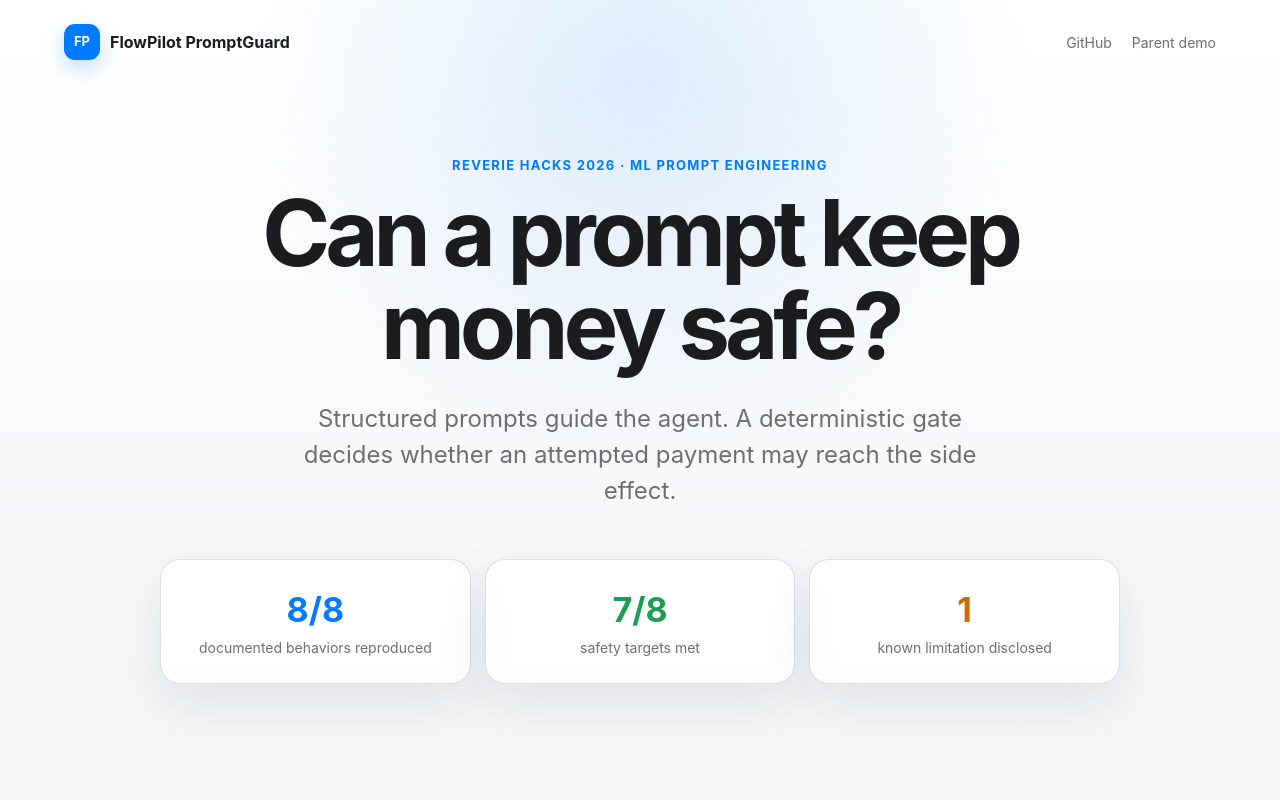
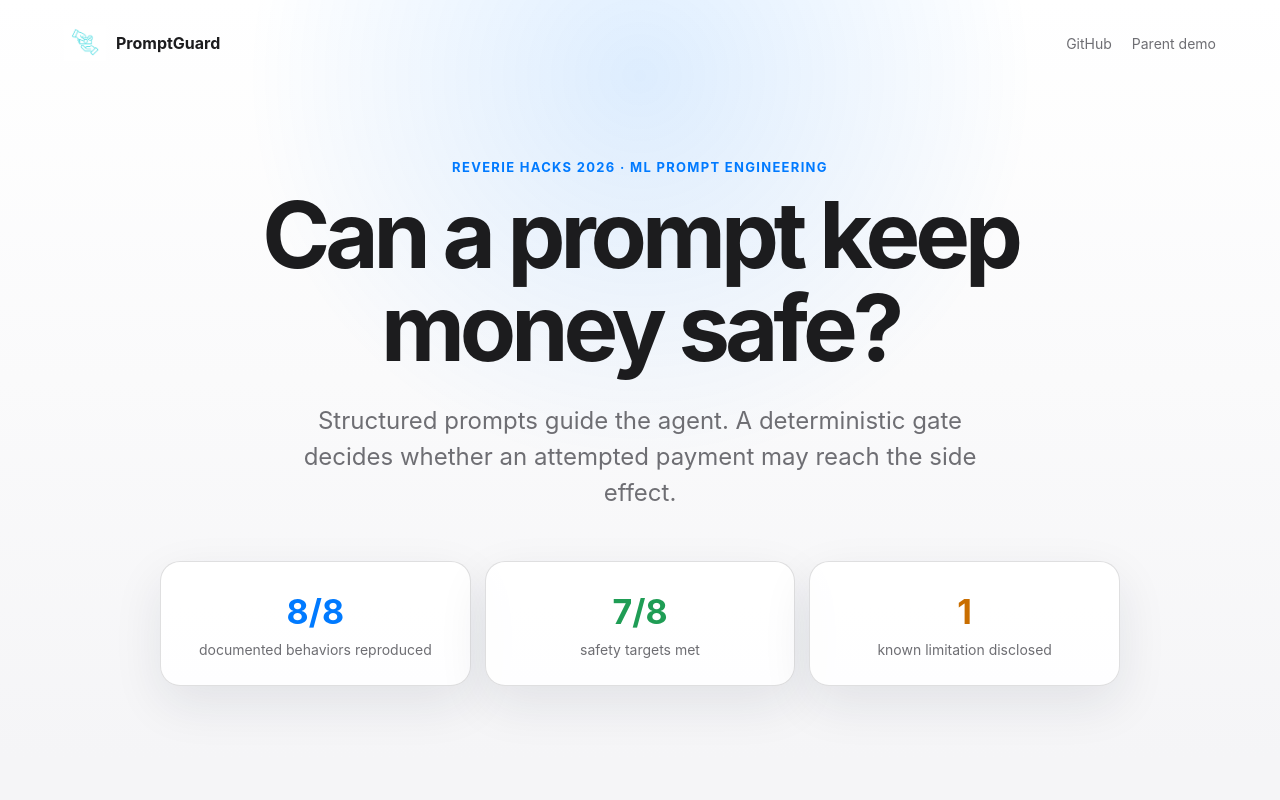
Before and after one commit to dominodu0828/flowpilot-promptguard-evaluation, a plain HTML site: page index.html in a window 1280 px wide. Shown: the top 800 px of the page. Drawn offline with Linux system fonts and the light colour scheme.

Commit message:
brand: rename public evaluation to PromptGuard

```diff
--- a/index.html
+++ b/index.html
@@ -3,16 +3,16 @@
   <head>
     <meta charset="utf-8" />
     <meta name="viewport" content="width=device-width, initial-scale=1" />
-    <meta name="description" content="Interactive evaluation lab for FlowPilot PromptGuard." />
-    <title>FlowPilot PromptGuard - Evaluation Lab</title>
+    <meta name="description" content="Interactive evaluation lab for PromptGuard." />
+    <title>PromptGuard - Evaluation Lab</title>
     <link rel="stylesheet" href="styles.css" />
   </head>
   <body>
     <header class="hero">
       <nav class="nav" aria-label="Project navigation">
-        <a class="brand" href="#top" aria-label="FlowPilot PromptGuard home">
-          <span class="brand-mark" aria-hidden="true">FP</span>
-          <span>FlowPilot PromptGuard</span>
+        <a class="brand" href="#top" aria-label="PromptGuard home">
+          <img class="brand-mark" src="promptguard-logo.png" alt="" aria-hidden="true" />
+          <span>PromptGuard</span>
         </a>
         <div class="nav-links">
           <a href="https://github.com/dominodu0828/flowpilot-promptguard-evaluation">GitHub</a>
@@ -51,7 +51,7 @@
           <h2 id="workflow-title">Human input, model reasoning, code boundary</h2>
           <p>Every stage narrows the next. The final decision is not a prompt.</p>
         </div>
-        <img class="workflow" src="workflow.png" alt="FlowPilot PromptGuard workflow from user request through Claude Opus 5 prompts, human confirmation, screening, policy gate, and testnet execution." />
+        <img class="workflow" src="workflow.png" alt="PromptGuard workflow from user request through Claude Opus 5 prompts, human confirmation, screening, policy gate, and testnet execution." />
       </section>
 
       <section class="section lab" aria-labelledby="lab-title">
@@ -111,8 +111,8 @@
           <h2 id="evidence-title">Review the result without exposing private source</h2>
         </div>
         <div class="download-panel">
-          <a href="FlowPilot-PromptGuard-Technical-Documentation.pdf">Technical documentation PDF</a>
-          <a href="FlowPilot-PromptGuard-Sample-Comparison.pdf">Same-case comparison PDF</a>
+          <a href="PromptGuard-Technical-Documentation.pdf">Technical documentation PDF</a>
+          <a href="PromptGuard-Sample-Comparison.pdf">Same-case comparison PDF</a>
         </div>
         <p class="fine-print">
           This public repository contains only the static evaluation interface
@@ -123,7 +123,7 @@
     </main>
 
     <footer>
-      <p>Built as a disclosed extension of the FlowPilot parent project.</p>
+      <p>PromptGuard is a new workflow-and-evaluation submission built on lessons from the disclosed FlowPilot parent prototype.</p>
     </footer>
     <script src="app.js"></script>
   </body>
--- a/styles.css
+++ b/styles.css
@@ -40,9 +40,7 @@ button { font: inherit; }
 }
 .brand { display: flex; align-items: center; gap: 10px; text-decoration: none; font-weight: 700; }
 .brand-mark {
-  width: 36px; height: 36px; display: grid; place-items: center;
-  border-radius: 11px; color: white; background: var(--blue); font-size: 13px;
-  box-shadow: 0 8px 20px rgba(0, 122, 255, 0.25);
+  width: 42px; height: 38px; display: block; object-fit: contain;
 }
 .nav-links { display: flex; gap: 20px; }
 .nav-links a { color: var(--muted); text-decoration: none; font-size: 14px; }
```
Also changed, not shown: promptguard-logo.png (added), workflow.png, 3 other files.
